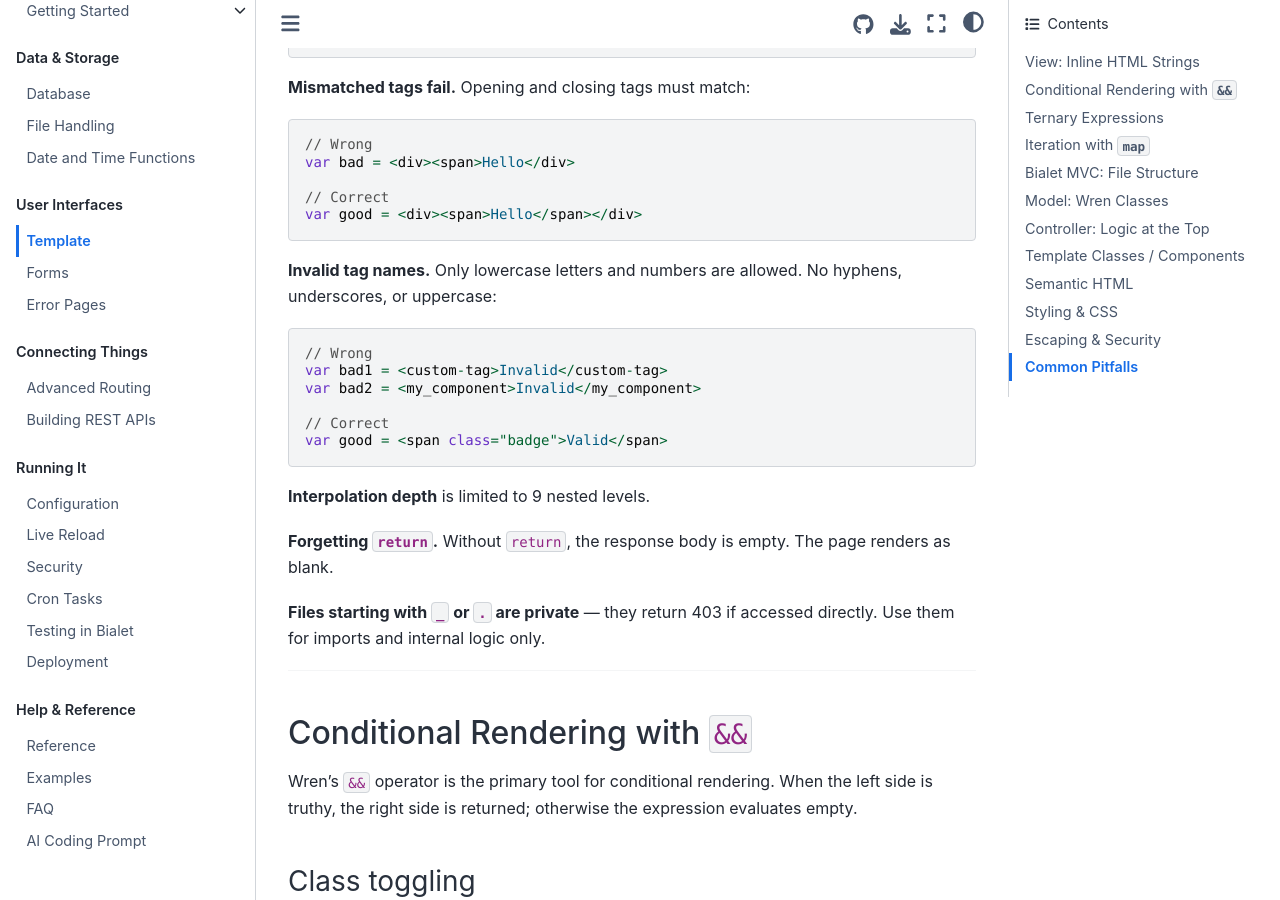
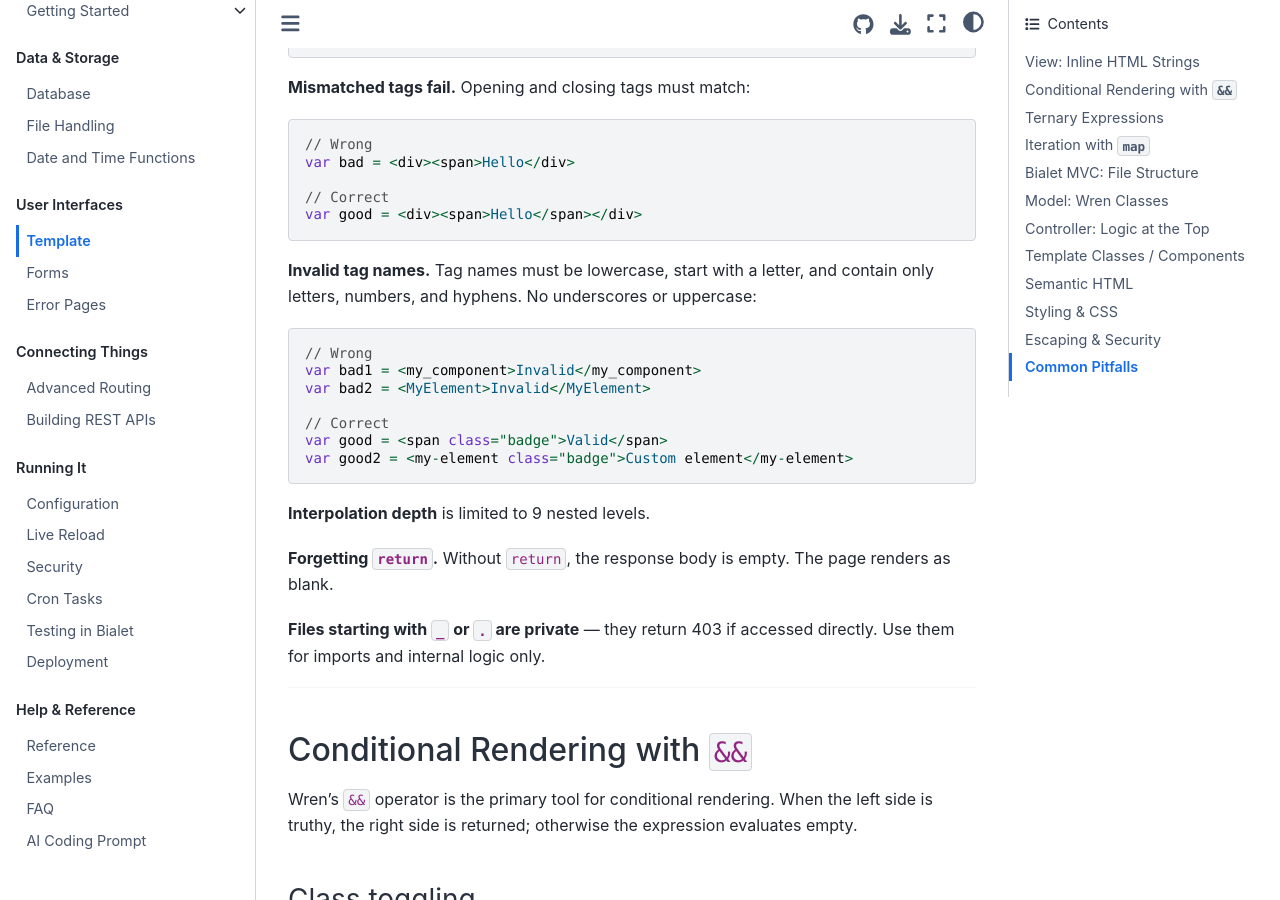
Before and after one commit to bialet/bialet, a Sphinx documentation site: the page built from docs/template.md, in a window 1280 px wide and 900 px high, scrolled down 2454 px. Built offline with Sphinx 7.4.7 and the Sphinx Book theme 1.1.4, drawn with Linux system fonts in a browser that asks for light colours; the version number could not be read and is left out; some of the changed text lies outside the part shown.

Commit message:
feat: support hyphens in inline HTML tag names
The closing-tag matcher in readHtmlString only compared lowercase letters
and digits against the opening tag name, so a hyphen in the name (custom
elements like <my-element>) was skipped, the match derailed, and the string
ran until "Unterminated HTML string". Compare letters (lower and upper),
digits, and hyphens so hyphenated tags close correctly.

Cover custom elements, hyphenated attributes, and nested hyphenated tags in
tests/tags.wren and update the template docs.

````diff
--- a/docs/template.md
+++ b/docs/template.md
@@ -118,16 +119,17 @@ var bad = <div><span>Hello</div>
 var good = <div><span>Hello</span></div>
 ```
 
-**Invalid tag names.** Only lowercase letters and numbers are allowed. No
-hyphens, underscores, or uppercase:
+**Invalid tag names.** Tag names must be lowercase, start with a letter, and
+contain only letters, numbers, and hyphens. No underscores or uppercase:
 
 ```wren
 // Wrong
-var bad1 = <custom-tag>Invalid</custom-tag>
-var bad2 = <my_component>Invalid</my_component>
+var bad1 = <my_component>Invalid</my_component>
+var bad2 = <MyElement>Invalid</MyElement>
 
 // Correct
 var good = <span class="badge">Valid</span>
+var good2 = <my-element class="badge">Custom element</my-element>
 ```
 
 **Interpolation depth** is limited to 9 nested levels.
@@ -866,8 +868,10 @@ embedded in HTML must be escaped. There is no automatic escaping.
   `<section><div><div>...</div></div></section>`.
 - **Mismatched tags:** `<div><span>Hello</div>` fails — opening and closing
   tags must match.
-- **Invalid tag names:** Only lowercase letters and numbers — no hyphens,
-  underscores, or uppercase. Use classes and semantic tags instead.
+- **Invalid tag names:** Tag names must be lowercase, start with a letter, and
+  contain only letters, numbers, and hyphens — no underscores or uppercase.
+  Hyphens enable custom elements like `<my-element>`. Use classes and semantic
+  tags otherwise.
 - **Interpolation depth:** Maximum 9 nested `{{ }}` levels.
 - **Forgetting `return`:** Without `return`, the response body is empty.
 - **`_`/`.`-prefixed files:** Private, return 403 if accessed directly.
````
Also changed, not shown: other parts of docs/template.md (+2 -1 lines), docs/BIALET_PROMPT.md (+2 -2 lines), 3 other files.
